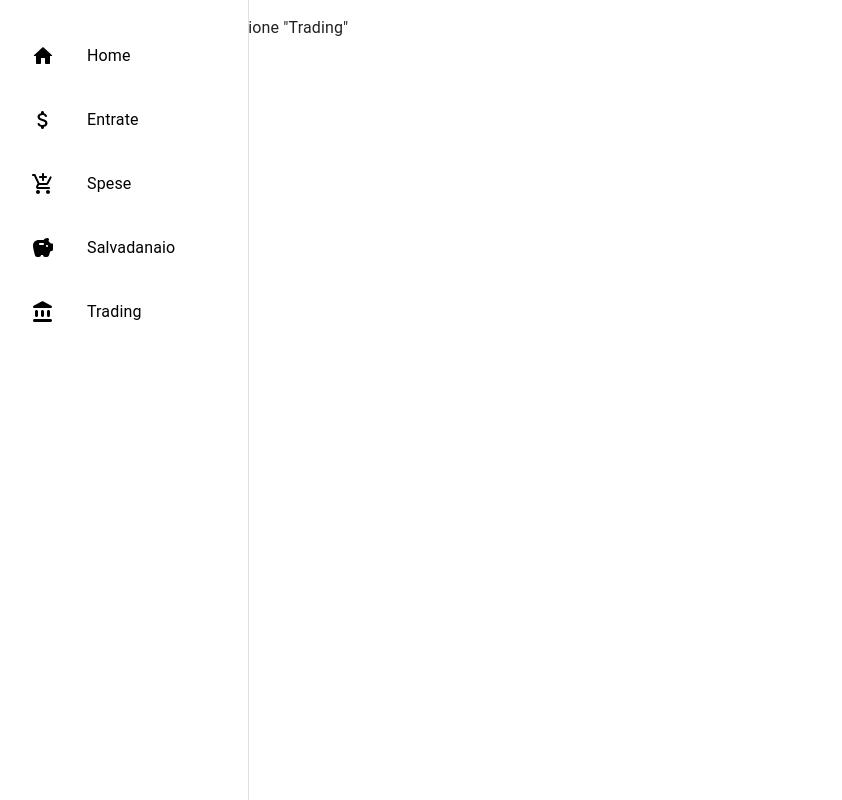
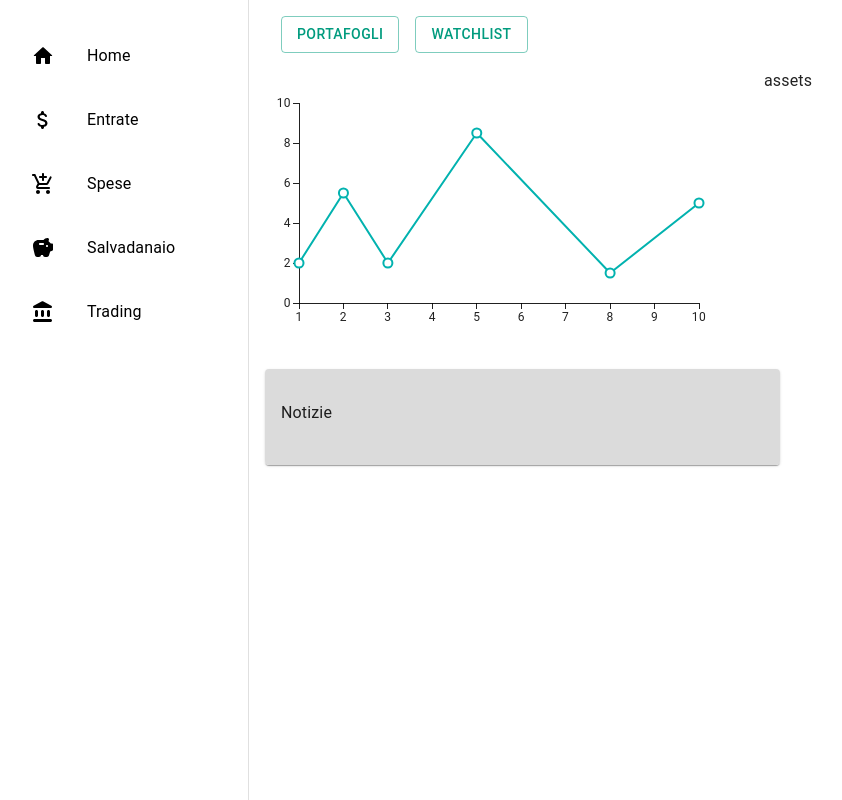
Before and after one commit to FLopriore/AssetFlow, a React (Vite) app in the folder client/: page /asset in a window 1280 px wide. Shown: the whole page, without its empty margins (1-843 px from the left). Built offline with nearby package versions, Linux system fonts and the light colour scheme.

Commit message:
added graphs in asset

```diff
--- a/client/src/components/Asset.jsx
+++ b/client/src/components/Asset.jsx
@@ -1,13 +1,59 @@
 import * as React from 'react';
 import Sidebar from './Sidebar';
-import { Box } from '@mui/material';
+import { Box, Button, CardContent, Grid, Card } from '@mui/material';
+import BasicLineChart from './LineChart';
 
 export default function Expense() {
     return (
-        <Box className='outerbox'>
+        <Box className='window'>
             <Sidebar />
-            <Box className='innerbox'>
-                    <p>Questo è un placeholder per la sezione "Trading"</p>
+            <Box className='main-content'>
+                <Grid container display='flex' flexDirection='row' alignItems='stretch'>
+                    <Grid item xs={12}>
+                        <Box sx={{display: 'flex',
+                        flexDirection: 'row',
+                        gap: '1rem',
+                        mt: '1rem',
+                        ml: '2rem'
+                        }}>
+                            <Button variant='outlined'>
+                                Portafogli
+                            </Button>
+                            <Button variant='outlined'>
+                                Watchlist
+                            </Button>
+                        </Box>
+                    </Grid>
+                    <Grid item xs={6}>
+                        <Box sx={{
+                            display: 'flex',
+                            flexDirection: 'column',
+                        }}>
+                            <BasicLineChart />
+                            <Card sx={{
+                                display: 'flex',
+                                width: '100%',
+                                height: '100%',
+                                margin: '1rem'
+                            }}>
+                                <Box sx={{width: '100%', display: 'flex',
+                                flexDirection: 'column', alignItems: 'flex-center',
+                                bgcolor: '#dbdbdb'}}>
+                                    <CardContent>
+                                        <p>Notizie</p>
+                                    </CardContent>
+                                </Box>
+                            </Card>
+                        </Box>
+
+                    </Grid>
+                    <Grid item xs={6}>
+                        <Box>
+                        <p>assets</p>
+                        </Box>
+
+                    </Grid>
+                </Grid>
             </Box>
         </Box>
     );
--- /dev/null
+++ b/client/src/components/LineChart.jsx
@@ -0,0 +1,18 @@
+import * as React from 'react';
+import { LineChart } from '@mui/x-charts/LineChart';
+
+export default function BasicLineChart() {
+  return (
+    <LineChart
+      xAxis={[{ data: [1, 2, 3, 5, 8, 10] }]}
+      series={[
+        {
+          curve: 'linear',
+          data: [2, 5.5, 2, 8.5, 1.5, 5],
+        },
+      ]}
+      width={500}
+      height={300}
+    />
+  );
+}
--- a/client/src/index.css
+++ b/client/src/index.css
@@ -63,11 +63,6 @@ button:focus-visible {
   margin-top: 0.5rem;
 }
 
-
-.main-content {
-  display: flex;
-}
-
 .window {
   height: 100vh;
   min-height: 100vh;
@@ -78,13 +73,13 @@ button:focus-visible {
   grid-template-areas: "sidebar main-content";
 }
 
- #sidebar {
+ .sidebar {
   grid-area: sidebar;
   padding: 1em;
   border-radius: 8px;
 }
 
-#main-content {
+.main-content {
   grid-area: main-content;
   overflow-y: hidden;
   overflow-x: hidden;
@@ -101,7 +96,7 @@ h1 {
   font-size: 40px;
 }
 
-.appbar-h {
+#appbar-h {
   flex-grow: 1;
   width: 100%;
 }
```
